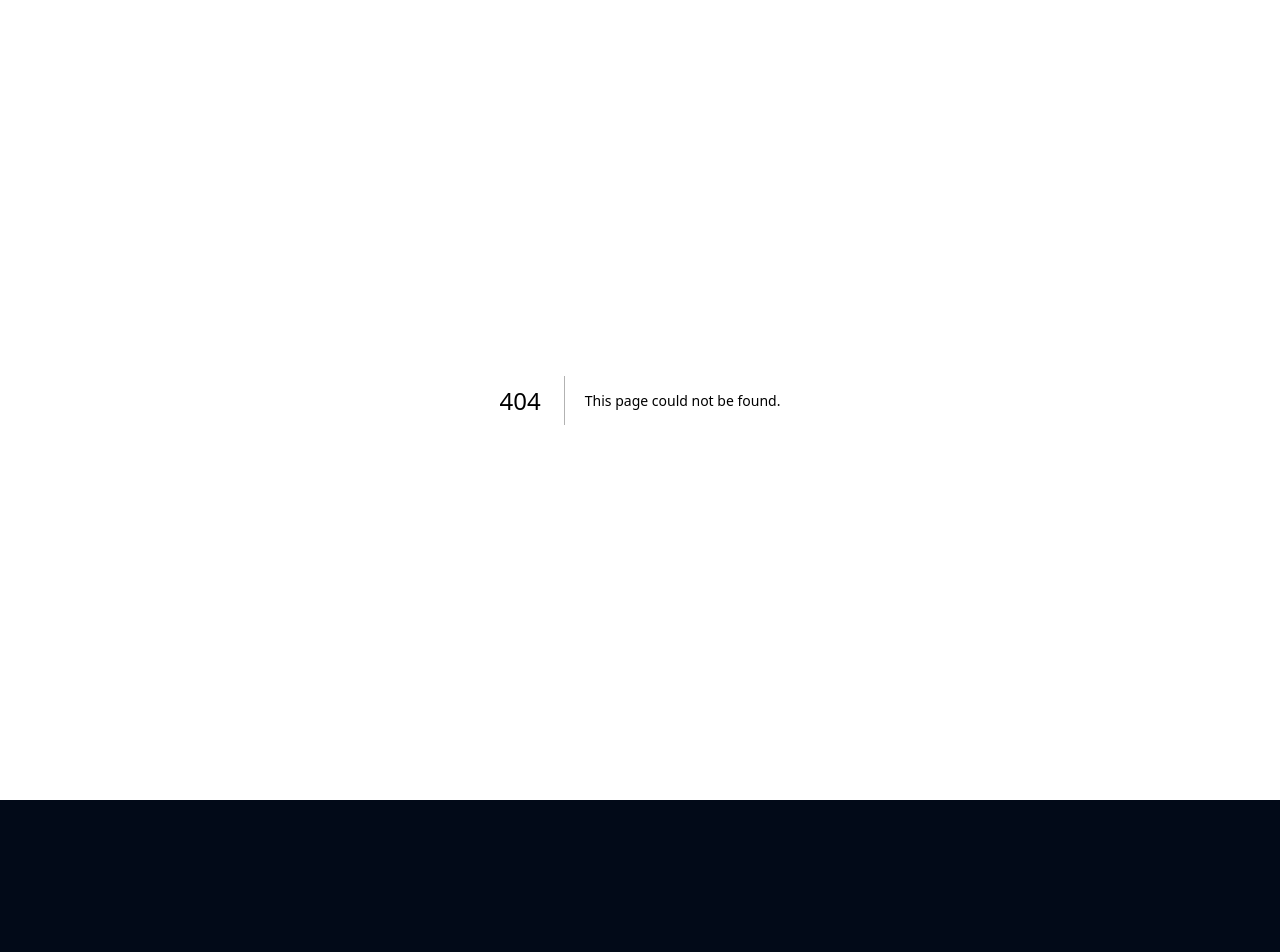
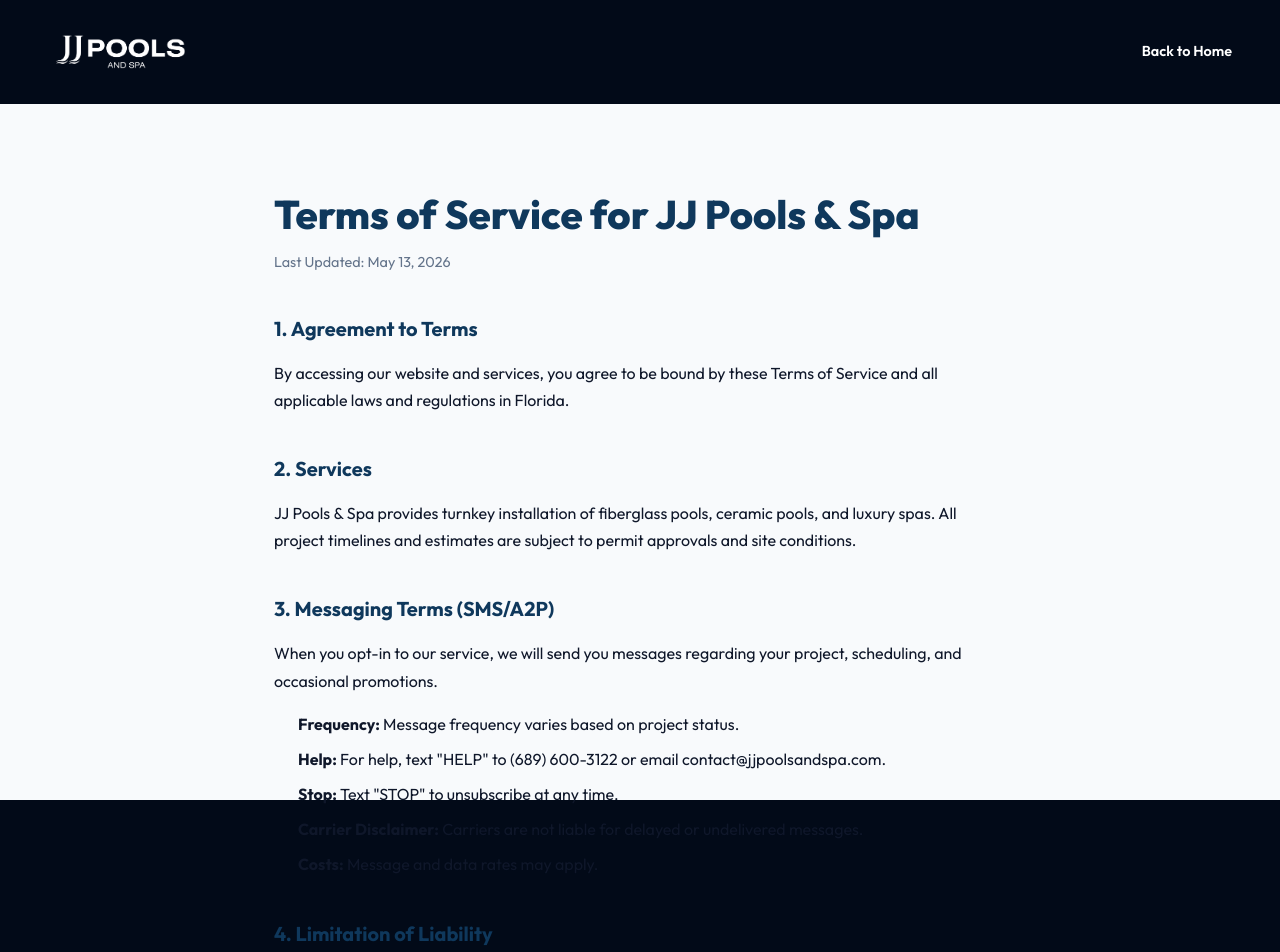
Before and after one commit to leonardorimes/jjpools, a Next.js app: page /termsofservice in a window 1280 px wide. Before the commit this address had no page. Shown: the top 952 px of the page. Before the commit the page ends 800 px from the top, so only its background shows below. Built offline with nearby package versions, Linux system fonts and the light colour scheme.

Commit message:
criando paginas

```diff
--- /dev/null
+++ b/app/privacypolicy/page.tsx
@@ -0,0 +1,89 @@
+export default function PrivacyPolicyPage() {
+  return (
+    <main style={{ minHeight: "100vh", backgroundColor: "#f8fafc", position: "relative" }}>
+      {/* Header */}
+      <nav style={{
+        backgroundColor: "#020a18",
+        display: "flex",
+        alignItems: "center",
+        justifyContent: "space-between",
+        padding: "1.75rem 3rem",
+      }}>
+        <a href="/" style={{ textDecoration: "none", display: "flex", alignItems: "center" }}>
+          <div style={{
+            position: "relative",
+            width: "160px",
+            height: "48px",
+            filter: "brightness(0) invert(1)"
+          }}>
+            <img
+              src="/logo.png"
+              alt="JJ Pools and SPA Logo"
+              style={{ width: "100%", height: "100%", objectFit: "contain", objectPosition: "left center" }}
+            />
+          </div>
+        </a>
+        <a href="/" style={{
+          fontFamily: "var(--font-outfit), sans-serif",
+          fontWeight: 600,
+          color: "#ffffff",
+          textDecoration: "none",
+          fontSize: "0.9rem"
+        }}>
+          Back to Home
+        </a>
+      </nav>
+
+      {/* Content Section */}
+      <section style={{
+        padding: "5rem 4rem 8rem",
+        maxWidth: "860px",
+        margin: "0 auto",
+        color: "#0f172a",
+        fontFamily: "var(--font-outfit), sans-serif"
+      }}>
+
+        {/* Privacy Policy */}
+        <div style={{ marginBottom: "5rem" }}>
+          <h1 style={{
+            fontWeight: 800,
+            fontSize: "2.5rem",
+            marginBottom: "0.5rem",
+            color: "#0f385c"
+          }}>
+            Privacy Policy
+          </h1>
+          <p style={{ fontWeight: 400, color: "#64748b", marginBottom: "2.5rem", fontSize: "0.9rem" }}>
+            Effective Date: May 13, 2026
+          </p>
+
+          <p style={{ lineHeight: 1.7, marginBottom: "2rem" }}>
+            At JJ Pools & Spa, we value your privacy. This Privacy Policy explains how we collect, use, and protect your information when you visit our website (www.jjpoolsandspa.com) and use our services.
+          </p>
+
+          <h2 style={{ fontWeight: 700, fontSize: "1.25rem", marginTop: "2.5rem", marginBottom: "1rem", color: "#0f385c" }}>
+            1. Information We Collect
+          </h2>
+          <p style={{ lineHeight: 1.7, marginBottom: "1.5rem" }}>
+            We collect information you provide directly to us via our contact forms, including your name, email address, phone number, and project details.
+          </p>
+
+          <h2 style={{ fontWeight: 700, fontSize: "1.25rem", marginTop: "2.5rem", marginBottom: "1rem", color: "#0f385c" }}>
+            2. Use of Information
+          </h2>
+          <p style={{ lineHeight: 1.7, marginBottom: "1.5rem" }}>
+            We use your information to provide our pool and spa installation services, process financing requests, and communicate project updates.
+          </p>
+
+          <h2 style={{ fontWeight: 700, fontSize: "1.25rem", marginTop: "2.5rem", marginBottom: "1rem", color: "#0f385c" }}>
+            3. SMS and Mobile Communication (A2P Compliance)
+          </h2>
+          <p style={{ lineHeight: 1.7, marginBottom: "1.5rem" }}>
+            By providing your phone number, you consent to receive text messages (SMS/MMS) from JJ Pools & Spa for appointments, scheduling, and project updates.
+          </p>
+        </div>
+
+      </section>
+    </main>
+  );
+}
--- /dev/null
+++ b/app/termsofservice/page.tsx
@@ -0,0 +1,104 @@
+export default function TermsOfServicePage() {
+  return (
+    <main style={{ minHeight: "100vh", backgroundColor: "#f8fafc", position: "relative" }}>
+      {/* Header */}
+      <nav style={{
+        backgroundColor: "#020a18",
+        display: "flex",
+        alignItems: "center",
+        justifyContent: "space-between",
+        padding: "1.75rem 3rem",
+      }}>
+        <a href="/" style={{ textDecoration: "none", display: "flex", alignItems: "center" }}>
+          <div style={{
+            position: "relative",
+            width: "160px",
+            height: "48px",
+            filter: "brightness(0) invert(1)"
+          }}>
+            <img
+              src="/logo.png"
+              alt="JJ Pools and SPA Logo"
+              style={{ width: "100%", height: "100%", objectFit: "contain", objectPosition: "left center" }}
+            />
+          </div>
+        </a>
+        <a href="/" style={{
+          fontFamily: "var(--font-outfit), sans-serif",
+          fontWeight: 600,
+          color: "#ffffff",
+          textDecoration: "none",
+          fontSize: "0.9rem"
+        }}>
+          Back to Home
+        </a>
+      </nav>
+
+      {/* Content Section */}
+      <section style={{
+        padding: "5rem 4rem 8rem",
+        maxWidth: "860px",
+        margin: "0 auto",
+        color: "#0f172a",
+        fontFamily: "var(--font-outfit), sans-serif"
+      }}>
+        {/* Terms of Service */}
+        <div>
+          <h1 style={{
+            fontWeight: 800,
+            fontSize: "2.5rem",
+            marginBottom: "0.5rem",
+            color: "#0f385c"
+          }}>
+            Terms of Service for JJ Pools & Spa
+          </h1>
+          <p style={{ fontWeight: 400, color: "#64748b", marginBottom: "2.5rem", fontSize: "0.9rem" }}>
+            Last Updated: May 13, 2026
+          </p>
+
+          <h2 style={{ fontWeight: 700, fontSize: "1.25rem", marginTop: "2.5rem", marginBottom: "1rem", color: "#0f385c" }}>
+            1. Agreement to Terms
+          </h2>
+          <p style={{ lineHeight: 1.7, marginBottom: "1.5rem" }}>
+            By accessing our website and services, you agree to be bound by these Terms of Service and all applicable laws and regulations in Florida.
+          </p>
+
+          <h2 style={{ fontWeight: 700, fontSize: "1.25rem", marginTop: "2.5rem", marginBottom: "1rem", color: "#0f385c" }}>
+            2. Services
+          </h2>
+          <p style={{ lineHeight: 1.7, marginBottom: "1.5rem" }}>
+            JJ Pools & Spa provides turnkey installation of fiberglass pools, ceramic pools, and luxury spas. All project timelines and estimates are subject to permit approvals and site conditions.
+          </p>
+
+          <h2 style={{ fontWeight: 700, fontSize: "1.25rem", marginTop: "2.5rem", marginBottom: "1rem", color: "#0f385c" }}>
+            3. Messaging Terms (SMS/A2P)
+          </h2>
+          <p style={{ lineHeight: 1.7, marginBottom: "1rem" }}>
+            When you opt-in to our service, we will send you messages regarding your project, scheduling, and occasional promotions.
+          </p>
+          <ul style={{ lineHeight: 1.7, paddingLeft: "1.5rem", marginBottom: "1.5rem", display: "flex", flexDirection: "column", gap: "0.5rem" }}>
+            <li><strong>Frequency:</strong> Message frequency varies based on project status.</li>
+            <li><strong>Help:</strong> For help, text "HELP" to (689) 600-3122 or email contact@jjpoolsandspa.com.</li>
+            <li><strong>Stop:</strong> Text "STOP" to unsubscribe at any time.</li>
+            <li><strong>Carrier Disclaimer:</strong> Carriers are not liable for delayed or undelivered messages.</li>
+            <li><strong>Costs:</strong> Message and data rates may apply.</li>
+          </ul>
+
+          <h2 style={{ fontWeight: 700, fontSize: "1.25rem", marginTop: "2.5rem", marginBottom: "1rem", color: "#0f385c" }}>
+            4. Limitation of Liability
+          </h2>
+          <p style={{ lineHeight: 1.7, marginBottom: "1.5rem" }}>
+            JJ Pools & Spa shall not be held liable for any indirect or consequential damages arising out of the use of our website or the installation process beyond the scope of our written contracts.
+          </p>
+
+          <h2 style={{ fontWeight: 700, fontSize: "1.25rem", marginTop: "2.5rem", marginBottom: "1rem", color: "#0f385c" }}>
+            5. Governing Law
+          </h2>
+          <p style={{ lineHeight: 1.7, marginBottom: "1.5rem" }}>
+            These terms are governed by the laws of the State of Florida.
+          </p>
+        </div>
+      </section>
+    </main>
+  );
+}
```
